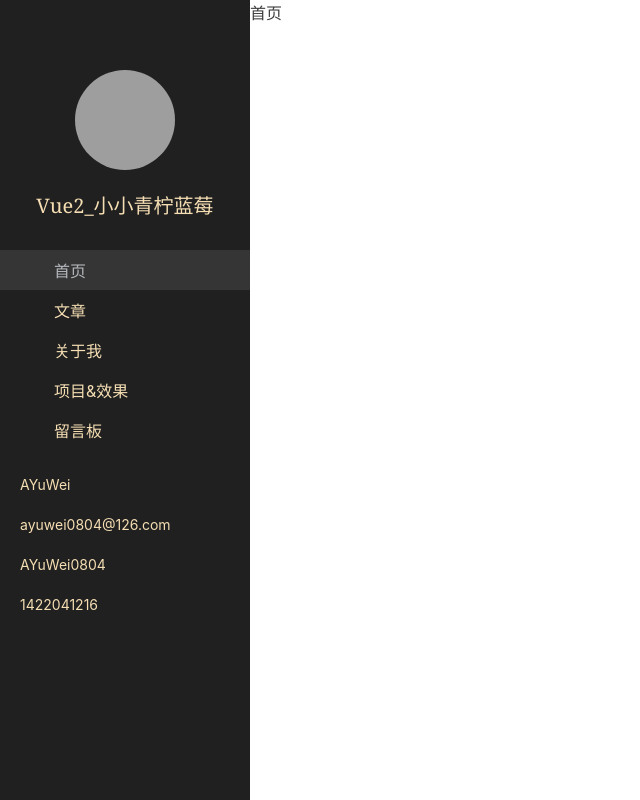
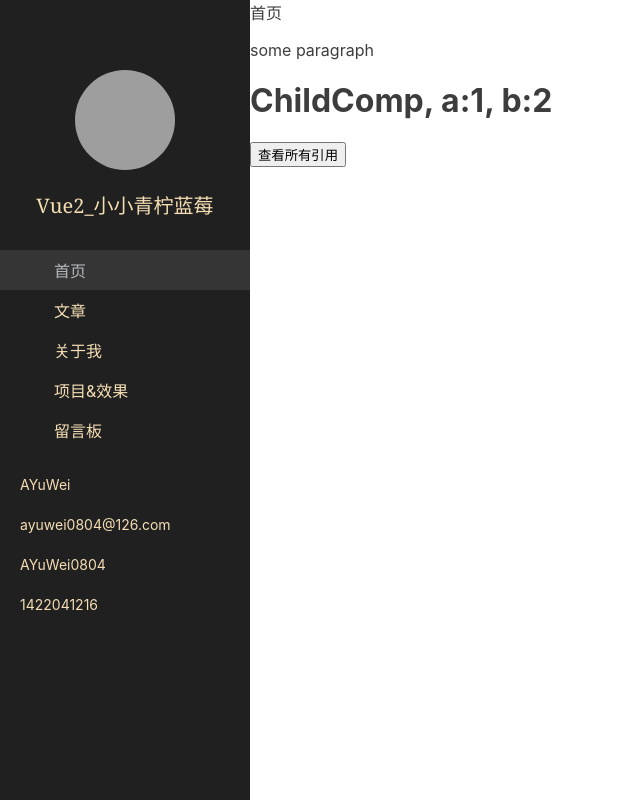
Before and after one commit to AYuWei/YuWei--Vue2-Blog, a Vue app: page / in a window 1280 px wide. Shown: the whole page, without its empty margins (0-640 px from the left). Built offline with nearby package versions, Linux system fonts and the light colour scheme; grey boxes are pictures that could not be loaded; a small style sheet from the web is missing.

Commit message:
ref+refs完成

```diff
--- a/src/App.vue
+++ b/src/App.vue
@@ -9,6 +9,11 @@
           </template>
           <template #default>
               <router-view></router-view>
+              <div>
+                <p ref="para">some paragraph</p>
+                <WTest ref="comp" />
+                <button @click="handleClick">查看所有引用</button>
+              </div>
           </template>
 
         </WLayout>
@@ -18,12 +23,31 @@
 
 <script>
 import WLayout from "@/components/WLayout/WLayout.vue";
-import WAside from "@/components/WAside/WAside.vue"
+import WAside from "@/components/WAside/WAside.vue";
+import WTest from "@/components/WTest/ChildComp.vue";
+
 export default {
   // 全局注册组件
   components : {
     WLayout,
     WAside,
+    WTest
+  },
+  methods : {
+     handleClick() {
+      // 获取持有的所有引用
+      console.log(this.$refs);
+      // console.log(this.$refs.comp.a, this.$refs.comp.b);
+      this.$refs.comp.a = 3;
+      this.$refs.comp.b = 4;
+      this.$refs.comp.m1();
+      /*
+        {
+        	para: p元素（原生DOM）,
+        	comp: ChildComp的组件实例
+        }
+        */
+    },
   }
 }
 
--- /dev/null
+++ b/src/components/WTest/ChildComp.vue
@@ -0,0 +1,21 @@
+<template>
+  <h1>ChildComp, a:{{ a }}, b:{{ b }}</h1>
+</template>
+
+<script>
+export default {
+  data() {
+    return {
+      a: 1,
+      b: 2,
+    };
+  },
+  methods: {
+    m1() {
+      console.log("method");
+    },
+  },
+};
+</script>
+
+<style></style>
--- a/src/main.js
+++ b/src/main.js
@@ -2,20 +2,6 @@ import Vue from 'vue'
 import App from './App.vue'
 import "./styles/global.less";
 import router from "@/router/index.js"
-import WIcon from "@/components/WIcon/WIcon.vue"
-
-function getComponentRootDom(comp, props){
-  const vm = new Vue({
-    render:(h) => h(comp, {props})
-  });
-  vm.$mount();
-  console.log(vm)
-  return vm.$el;
-}
-const dom = getComponentRootDom(WIcon,{
-  type : "blog"
-})
-console.log(dom); // 可以获取道Icon 的真实dom标签
 
 new Vue({
   router,
```
Also changed, not shown: 1 other file (tests, documents, lock files or other folders).
